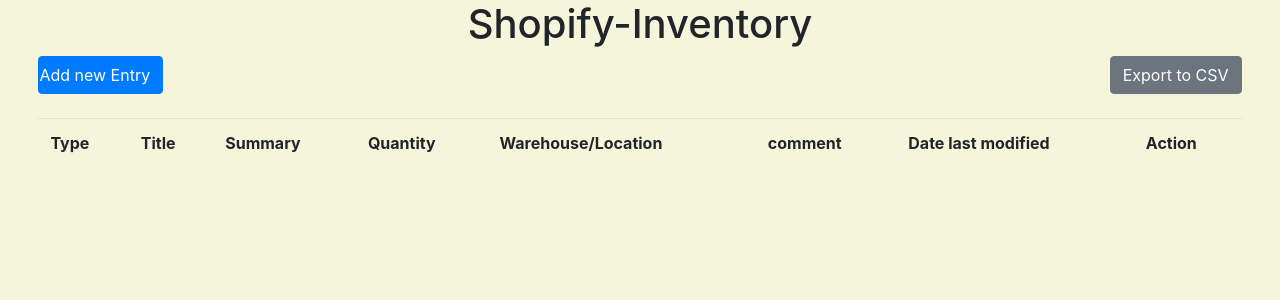
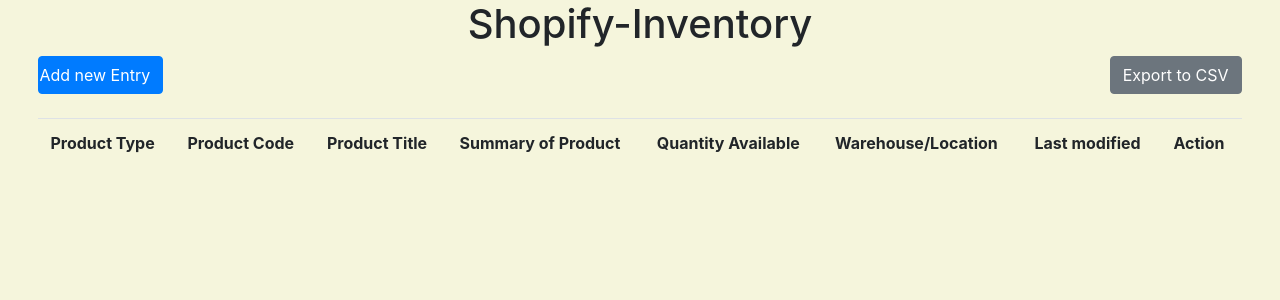
Before and after one commit to kunalpatange/Shopify-Inventory, a Flask app: page / in a window 1280 px wide. Shown: the top 300 px of the page. Run offline with Flask 2, Linux system fonts and the light colour scheme; data that the repository does not hold is empty; some libraries are stand-ins or nearby versions.

Commit message:
Added new changes

```diff
--- a/app.py
+++ b/app.py
@@ -15,7 +15,7 @@
 class Inventory(db.Model):
     id=db.Column(db.Integer, primary_key=True)
 
-    comment = db.Column(db.String(200), nullable=False)
+    code = db.Column(db.String(200), nullable=False)
     type = db.Column(db.String(200), nullable=False)
     title = db.Column(db.String(200), nullable=False)
     summary = db.Column(db.String(200), nullable=False)
@@ -30,8 +30,8 @@
 @app.route('/', methods=['POST','GET'])
 def index():
     if request.method == "POST":
-        task_comment = request.form['comment']
-        new_task = Inventory(comment=task_comment, type=request.form['type'], title=request.form['title'], summary=request.form['summary'],
+        task_code = request.form['code']
+        new_task = Inventory(code=task_code, type=request.form['type'], title=request.form['title'], summary=request.form['summary'],
         warehouse=request.form['warehouse'], quantity= int(request.form['quantity']))
         try:
             db.session.add(new_task)
@@ -61,7 +61,7 @@
 def update(id):
     task = Inventory.query.get_or_404(id)
     if request.method == "POST":
-        task.comment = request.form['comment']
+        task.code = request.form['code']
         task.type = request.form['type']
         task.title = request.form['title']
         task.summary = request.form['summary']
@@ -92,10 +92,10 @@
 
      output = io.StringIO()
      writer = csv.writer(output)
-     header =['Product Type','Product Name','Summary of Product','Quantity Available','Warehouse','Comment','Date Created']
+     header =['Product Type','Product Name','Summary of Product','Quantity Available','Warehouse','Product Code','Date Created']
      writer.writerow(header)
      for row in tasks:
-         line = row.type +','+row.title+','+row.summary+','+ str(row.quantity)+','+row.warehouse+','+row.comment+','+ str(row.date_created)
+         line = row.type +','+row.title+','+row.summary+','+ str(row.quantity)+','+row.warehouse+','+row.code+','+ str(row.date_created)
          line=line.split(',')
          writer.writerow(line)
      print(output.getvalue())
--- a/templates/index.html
+++ b/templates/index.html
@@ -22,13 +22,13 @@
            {% if tasks| length < 1 %}
            <table class="table">
             <tr>
-                <th>Type</th>
-                <th>Title</th>
-                <th>Summary</th>
-                <th>Quantity</th>
+                <th>Product Type</th>
+                <th>Product Code</th>
+                <th>Product Title</th>
+                <th>Summary of Product</th>
+                <th>Quantity Available</th>
                 <th>Warehouse/Location</th>
-                <th>comment</th>
-                <th>Date last modified</th>
+                <th>Last modified</th>
                 <th>Action</th>
              </tr>
            </table>
@@ -39,11 +39,11 @@
                <tr>
                    <th>Sr no.</th>
                    <th>Product Type</th>
+                   <th>Product Code</th>
                    <th>Product Name</th>
                    <th>Summary of Product</th>
                    <th>Quantity Available</th>
                    <th>Warehouse/Location</th>
-                   <th>Comment</th>
                    <th>Last modified</th>
                    <th>Action</th>
                 </tr>
@@ -51,11 +51,11 @@
                 <tr>
                     <th>{{loop.index}}</th>
                     <th>{{task.type}}</th>
+                    <th>{{ task.code}}
                     <th>{{task.title}}</th>
                     <th>{{task.summary}}</th>
                     <th>{{task.quantity}}</th>
                     <th>{{task.warehouse}}</th>
-                    <th>{{ task.comment}}
                     </th>
                     <th>{{task.date_created.date()}}</th>
                     <th>
```
Also changed, not shown: templates/add.html (+8 -7 lines), templates/update.html (+6 -5 lines).
